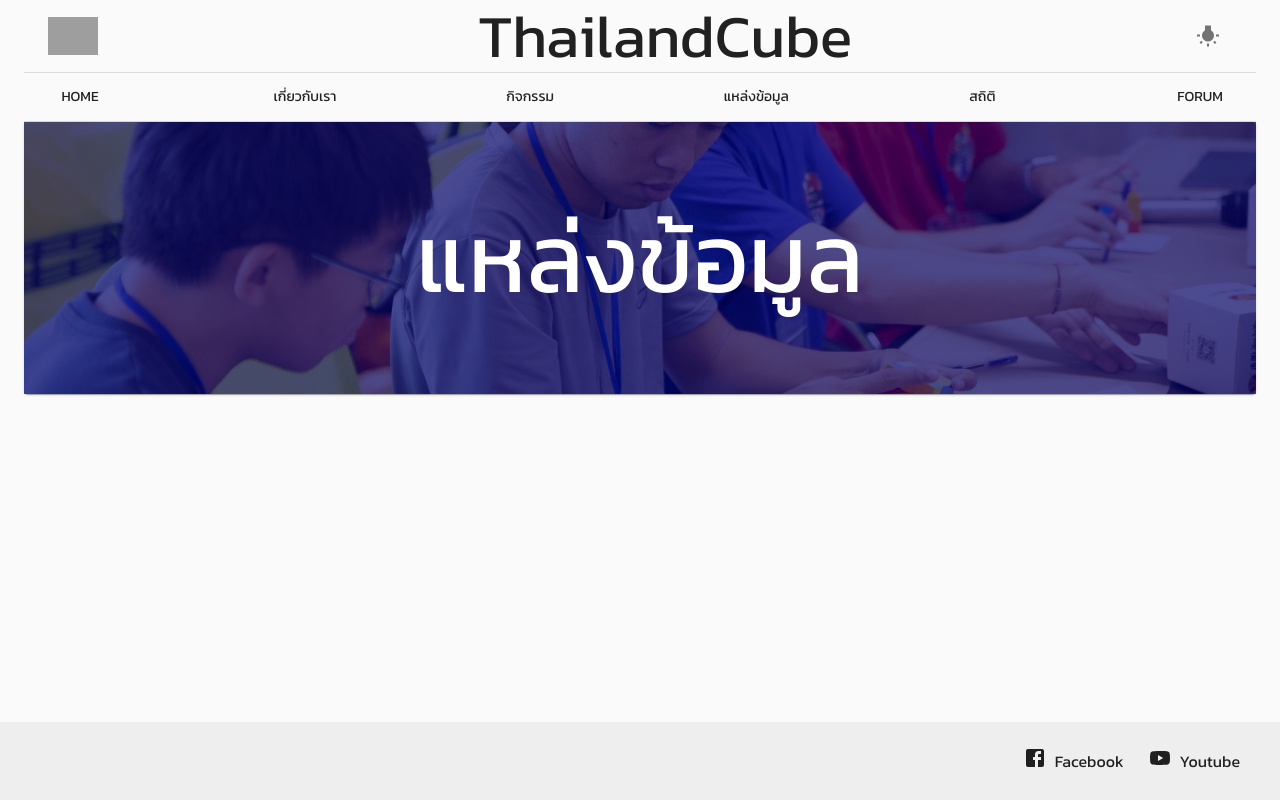
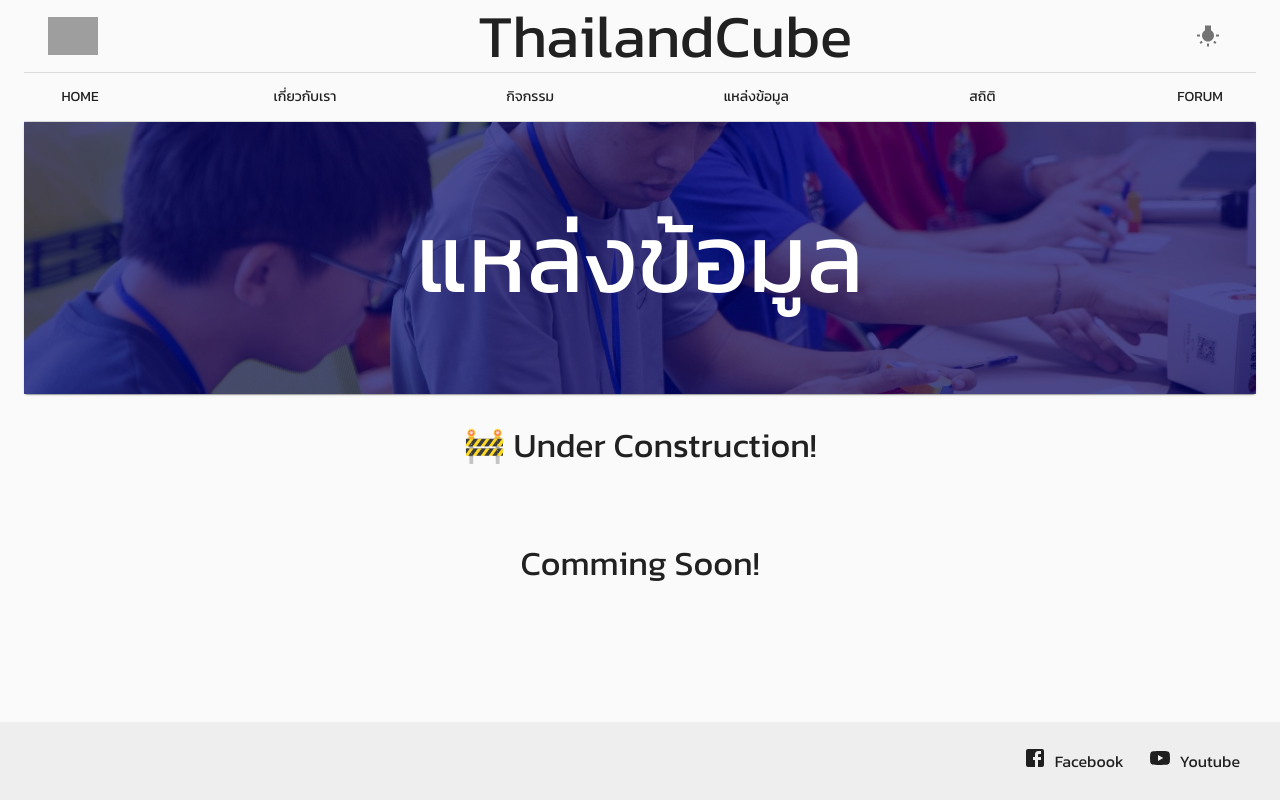
Before and after one commit to CristCuber/ThailandCube, a React (Create React App) app: page /thailandcube/learning in a window 1280 px wide. Built offline with nearby package versions, Linux system fonts and the light colour scheme; grey boxes are pictures that could not be loaded.

Commit message:
add under construct

```diff
--- a/src/components/Activity/Activity.js
+++ b/src/components/Activity/Activity.js
@@ -1,19 +1,40 @@
-import React from "react";
+import React, { Component } from "react";
+import PropTypes from 'prop-types';
 import TitleImg from "./ActivityTitle.jpg";
-import { makeStyles } from '@material-ui/core/styles';
+import { withStyles } from '@material-ui/core/styles';
 import Banner from '../Banner/Banner';
+import Typography from '@material-ui/core/Typography';
+import UnderConst from '../UnderConst/UnderConst';
 
 const bannertitle = {
   text: 'กิจกรรม',
   image: TitleImg,
 }
 
-function Activity() {
-	return (
-		<activity>
-        	<Banner title={bannertitle}/>
-  		</activity>
-	);
+const styles = theme => ({
+  root: {
+    color: 'white',
+    padding: '30px 30px',
+  },
+});
+
+const wcaLink = 'https://www.worldcubeassociation.org/api/v0/competitions?country_iso2=TH&start=2019-01-01'
+
+class Activity extends Component {
+	render () {
+		const { classes } = this.props;
+
+		return (
+			<activity>
+        		<Banner title={bannertitle}/>
+        		<UnderConst/>
+  			</activity>
+		);
+	}
 }
 
-export default Activity
+export default withStyles(styles)(Activity);
+
+Activity.propTypes = {
+  classes: PropTypes.object.isRequired,
+};
--- a/src/components/Learning/Learning.js
+++ b/src/components/Learning/Learning.js
@@ -2,6 +2,7 @@ import React from "react";
 import TitleImg from "./LearningTitle.jpg";
 import { makeStyles } from '@material-ui/core/styles';
 import Banner from '../Banner/Banner';
+import UnderConst from '../UnderConst/UnderConst';
 
 const bannertitle = {
   text: 'แหล่งข้อมูล',
@@ -10,9 +11,10 @@ const bannertitle = {
 
 function Learning() {
 	return (
-		<activity>
+		<learning>
         	<Banner title={bannertitle}/>
-  		</activity>
+        	<UnderConst/>
+  		</learning>
 	);
 }
 
--- a/src/components/Statistic/Statistic.js
+++ b/src/components/Statistic/Statistic.js
@@ -2,6 +2,7 @@ import React from "react";
 import TitleImg from "./StatisticTitle.jpg";
 import { makeStyles } from '@material-ui/core/styles';
 import Banner from '../Banner/Banner';
+import UnderConst from '../UnderConst/UnderConst';
 
 const bannertitle = {
   text: 'สถิติ',
@@ -10,9 +11,10 @@ const bannertitle = {
 
 function Statistic() {
 	return (
-		<activity>
+		<statistic>
         	<Banner title={bannertitle}/>
-  		</activity>
+        	<UnderConst/>
+  		</statistic>
 	);
 }
 
--- /dev/null
+++ b/src/components/UnderConst/UnderConst.js
@@ -0,0 +1,33 @@
+import React, { Component } from "react";
+import PropTypes from 'prop-types';
+import { withStyles } from '@material-ui/core/styles';
+import Typography from '@material-ui/core/Typography';
+
+const styles = theme => ({
+  root: {
+    padding: '30px 30px',
+  },
+});
+
+class UnderConst extends Component {
+  render () {
+    const { classes } = this.props;
+
+    return (
+      <underconst>
+        <Typography component="h1" variant="h4" align="center" paragraph className={classes.root}>
+          🚧 Under Construction!
+        </Typography>
+        <Typography component="h1" variant="h4" align="center" paragraph className={classes.root}>
+          Comming Soon!
+        </Typography>
+      </underconst>
+    );
+  }
+}
+
+export default withStyles(styles)(UnderConst);
+
+UnderConst.propTypes = {
+  classes: PropTypes.object.isRequired,
+};
```
